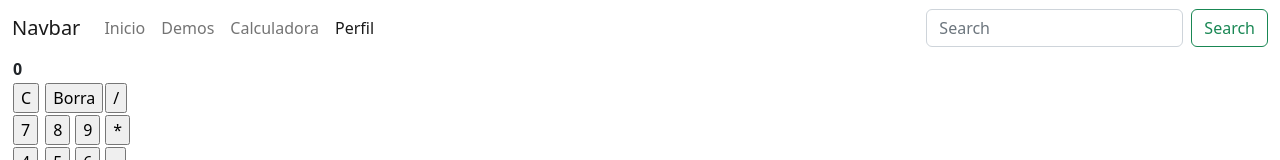
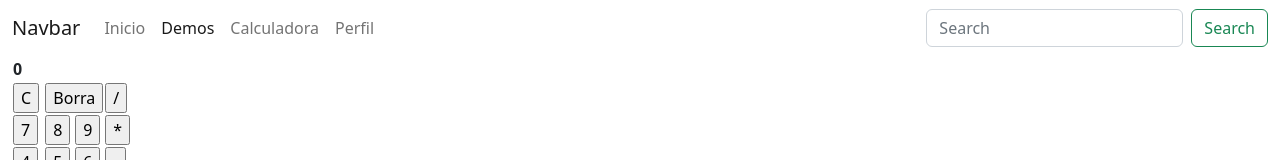
Before and after one commit to jmagit/REM20230313, a React (Create React App) app: page / in a window 1280 px wide. Shown: the top 160 px of the page. Built offline with nearby package versions, Linux system fonts and the light colour scheme.

Commit message:
seleccionado

```diff
--- a/src/App.js
+++ b/src/App.js
@@ -13,11 +13,12 @@ class App extends Component {
       { texto: 'Calculadora', url: '/calc' },
       { texto: 'Perfil', url: '/perfil' },
     ]
+    this.seleccionado = 1;
   }
   render() {
     return (
       <>
-        <Head opciones={this.opcionesDelMenu} />
+        <Head opciones={this.opcionesDelMenu} seleccionado={this.seleccionado} />
         <main className='container-fluid'>
           {/* <DemosComponentes /> */}
           <CalculadoraDemo />
@@ -49,7 +50,7 @@ function Head(props) {
           <span className="navbar-toggler-icon" />
         </button>
         <div className="collapse navbar-collapse" id="navbarSupportedContent">
-          <Menu opciones={props.opciones} seleccionado={3} />
+          <Menu opciones={props.opciones} seleccionado={props.seleccionado} />
           <Buscar />
         </div>
       </div>
```
